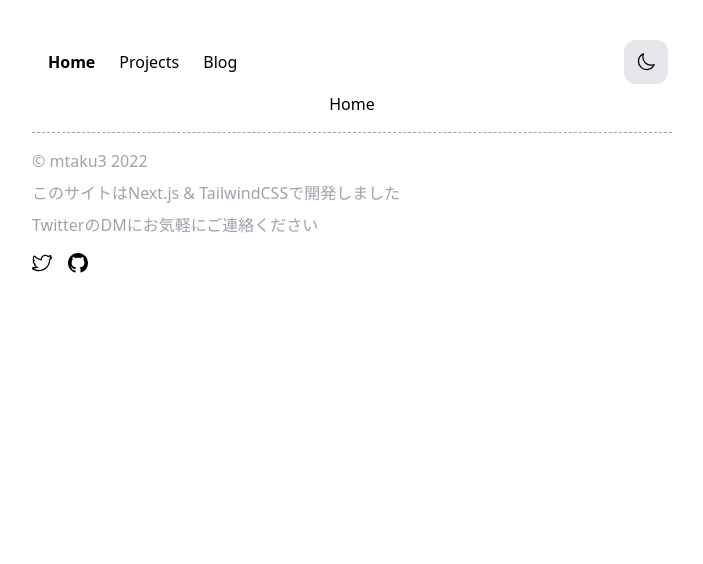
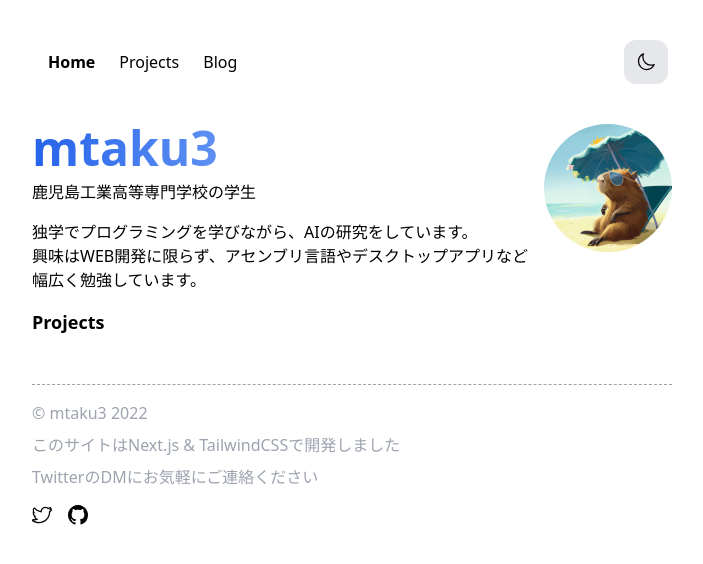
Before and after one commit to mtaku3/portfolio, a Next.js app: page / in a window 1280 px wide. Shown: the top 564 px of the page, without its empty margins (288-991 px from the left). Built offline with nearby package versions, Linux system fonts and the light colour scheme.

Commit message:
feat: implement portfolio page

```diff
--- /dev/null
+++ b/components/projectCard.tsx
@@ -0,0 +1,49 @@
+import Image from "next/image";
+import Link from "next/link";
+import React from "react";
+import { AiOutlineLink } from "react-icons/ai";
+
+type ProjectCardProps = {
+  className?: string;
+  children: React.ReactNode;
+
+  title: string;
+  link: string;
+  image: string;
+};
+
+export default function ProjectCard({
+  className,
+  children,
+  title,
+  link,
+  image,
+}: ProjectCardProps) {
+  return (
+    <Link
+      className={`relative group odd:rotate-2 even:-rotate-2 ${
+        className !== undefined ? className : ""
+      }`}
+      href={link}
+    >
+      <Image
+        className="h-full w-full rounded-xl -z-10 transition-opacity opacity-30 md:opacity-100 md:group-hover:opacity-30"
+        src={image}
+        alt={title}
+        height={200}
+        width={200}
+      />
+      <div className="absolute left-0 right-0 bottom-0 m-2 transition md:invisible md:group-hover:visible">
+        <div className="flex items-center space-x-1">
+          <p className="select-none text-black dark:text-white font-bold">
+            {title}
+          </p>
+          <AiOutlineLink className="text-black dark:text-white" />
+        </div>
+        <p className="text-xs text-left whitespace-normal text-black dark:text-white select-none">
+          {children}
+        </p>
+      </div>
+    </Link>
+  );
+}
--- a/pages/index.tsx
+++ b/pages/index.tsx
@@ -1,3 +1,55 @@
+import Image from "next/image";
+import Container from "../components/container";
+import ProjectCard from "../components/projectCard";
+
+interface IProjectCard {
+  title: string;
+  description: React.ReactNode;
+  link: string;
+  image: string;
+}
+
 export default function Home() {
-  return <div>Home</div>;
+  const projects: IProjectCard[] = [];
+
+  return (
+    <div className="w-full flex flex-col items-center mt-8 min-h-fit">
+      <Container className="flex">
+        <div className="flex-grow mr-4">
+          <p className="text-5xl font-bold text-transparent bg-clip-text from-blue-600 to-blue-200 bg-gradient-to-r">
+            mtaku3
+          </p>
+          <p className="mt-2">鹿児島工業高等専門学校の学生</p>
+          <p className="mt-4">
+            独学でプログラミングを学びながら、AIの研究をしています。
+            <br />
+            興味はWEB開発に限らず、アセンブリ言語やデスクトップアプリなど幅広く勉強しています。
+          </p>
+          <p className="text-lg font-bold mt-4">Projects</p>
+        </div>
+        <div className="flex-wrap shrink-0">
+          <Image
+            className="rounded-full h-32 w-32"
+            src="/mtaku3.jpg"
+            alt="mtaku3's profile picture"
+            width={200}
+            height={200}
+          />
+        </div>
+      </Container>
+      <div className="max-w-full flex p-4 space-x-4 overflow-x-auto">
+        {projects.map((project) => (
+          <ProjectCard
+            key={project.title}
+            className="shrink-0 h-48 w-48"
+            title={project.title}
+            link={project.link}
+            image={project.image}
+          >
+            {project.description}
+          </ProjectCard>
+        ))}
+      </div>
+    </div>
+  );
 }
```
Also changed, not shown: public/mtaku3.jpg (added).
